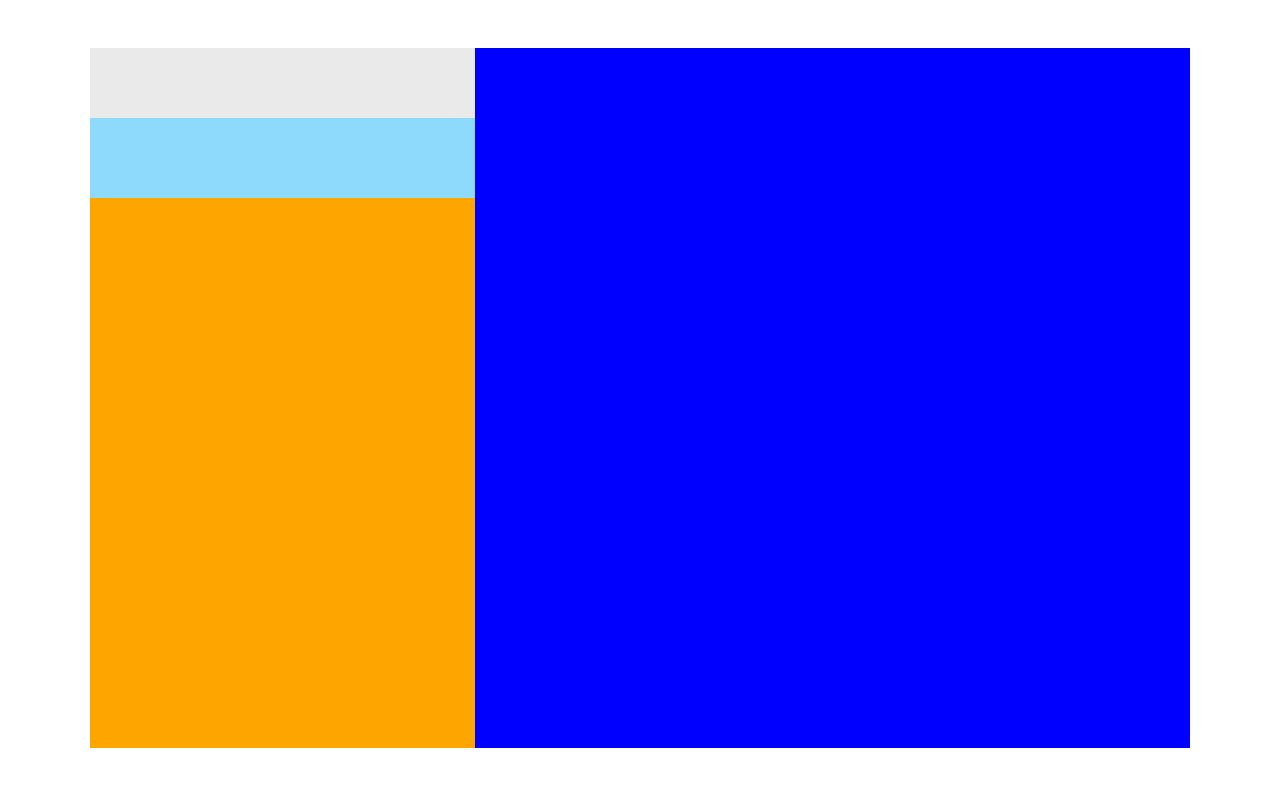
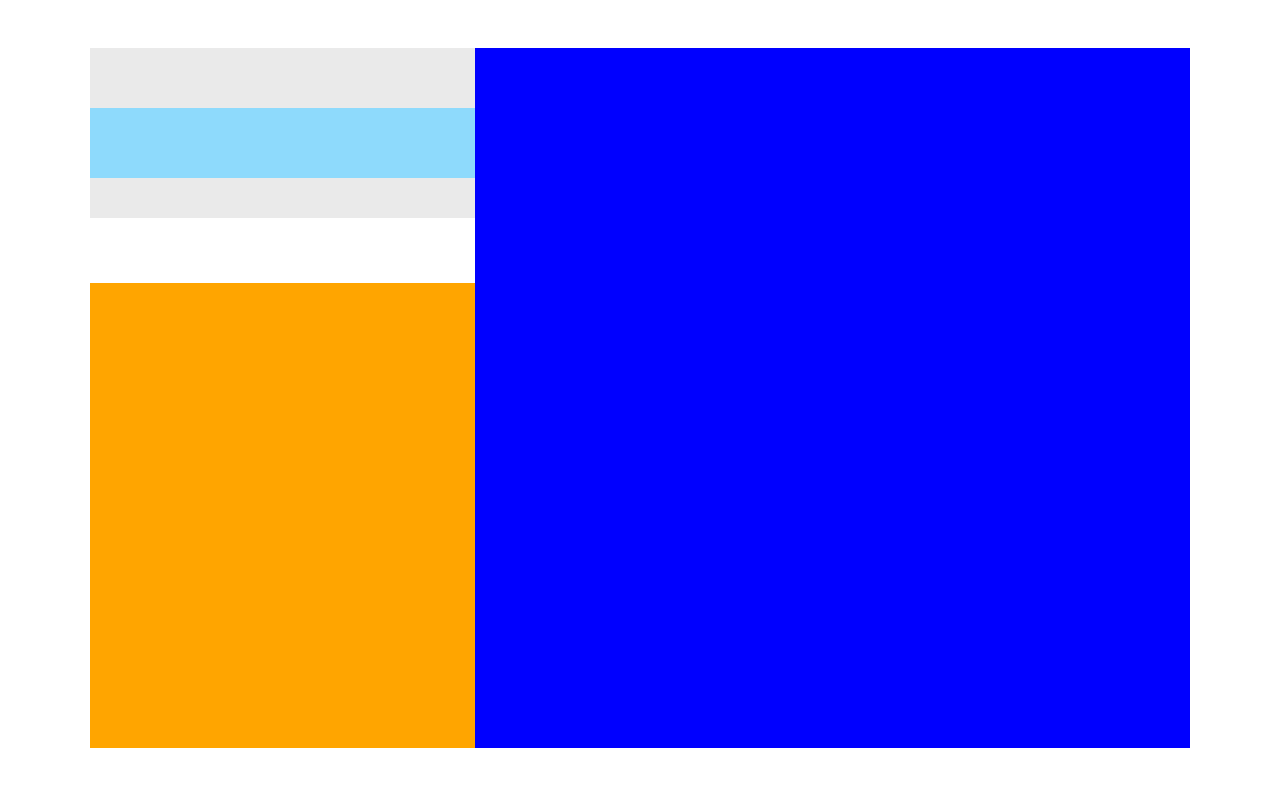
Before and after one commit to Ericson-Manalo/vue-boolzapp, a plain HTML site: page index.html in a window 1280 px wide. Drawn offline with nearby package versions, Linux system fonts and the light colour scheme.

Commit message:
made search-bar and first contact structure

```diff
--- a/css/style.css
+++ b/css/style.css
@@ -15,13 +15,23 @@ div .contact-column{
 }
 
 div .upper-contact{
-    height: 70px;
+    height: 60px;
     background-color: #eaeaea;
 }
 
 div .notifications{
-    height: 80px;
+    height: 70px;
     background-color: #8edafc;
+}
+
+div .search-bar{
+    height: 40px;
+    background-color: #eaeaea;
+}
+
+div .contacts{
+    height: 65px;
+    background-color: white;
 }
 
 
--- a/index.html
+++ b/index.html
@@ -27,6 +27,13 @@
                     <div class="notifications">
 
                     </div>
+                    <div class="search-bar">
+
+                    </div>
+
+                    <div class="contacts">
+
+                    </div>
 
                 </div>
 
```
